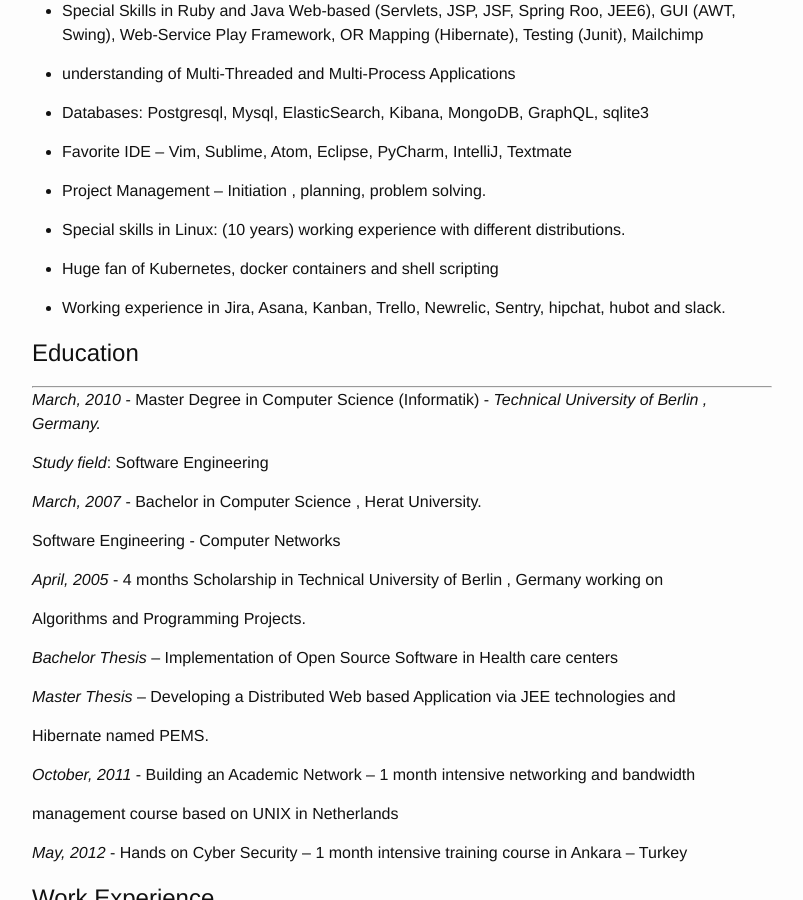
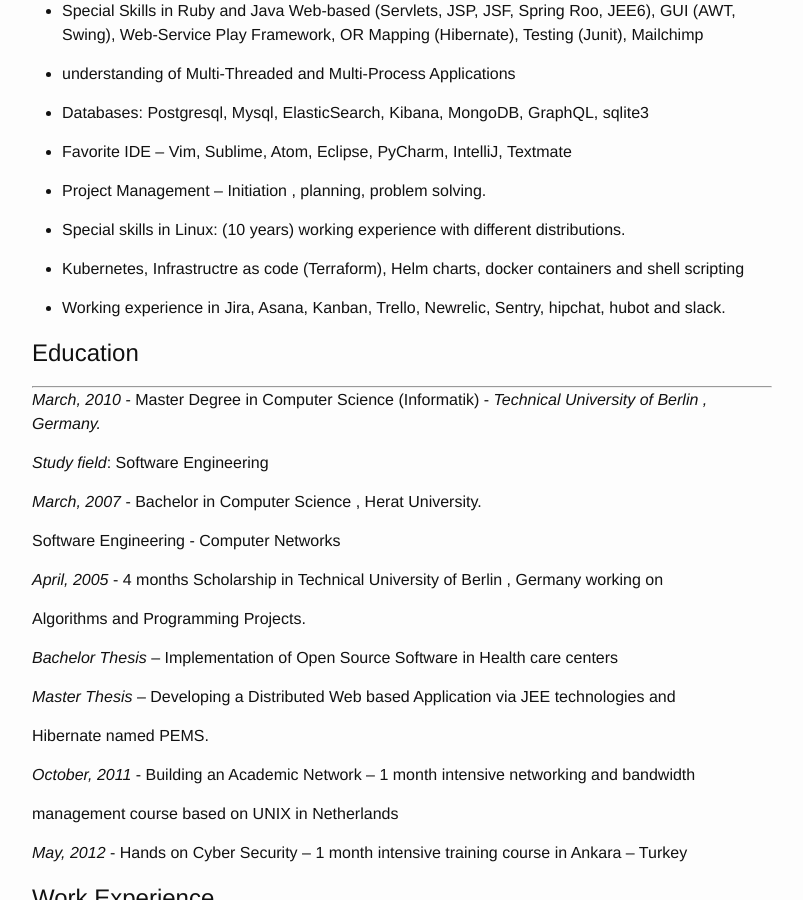
Before and after one commit to tokhi/tokhi.github.io, a Jekyll site: the page built from 2014-10-16-resume.markdown, in a window 1280 px wide and 900 px high, scrolled down 716 px. Shown: the whole window, without its empty margins (238-1041 px from the left). Built offline with Jekyll 4.4.1, drawn with Linux system fonts in a browser that asks for light colours; nearby versions of some CDN libraries.

Commit message:
Update 2014-10-16-resume.markdown

```diff
--- a/2014-10-16-resume.markdown
+++ b/2014-10-16-resume.markdown
@@ -48,7 +48,7 @@
 
 * Special skills in Linux: (10 years) working experience with different distributions.
 
-* Huge fan of Kubernetes, docker containers and shell scripting
+* Kubernetes, Infrastructre as code (Terraform), Helm charts, docker containers and shell scripting
 
 * Working experience in Jira, Asana, Kanban, Trello, Newrelic, Sentry, hipchat, hubot and slack.
 
```
